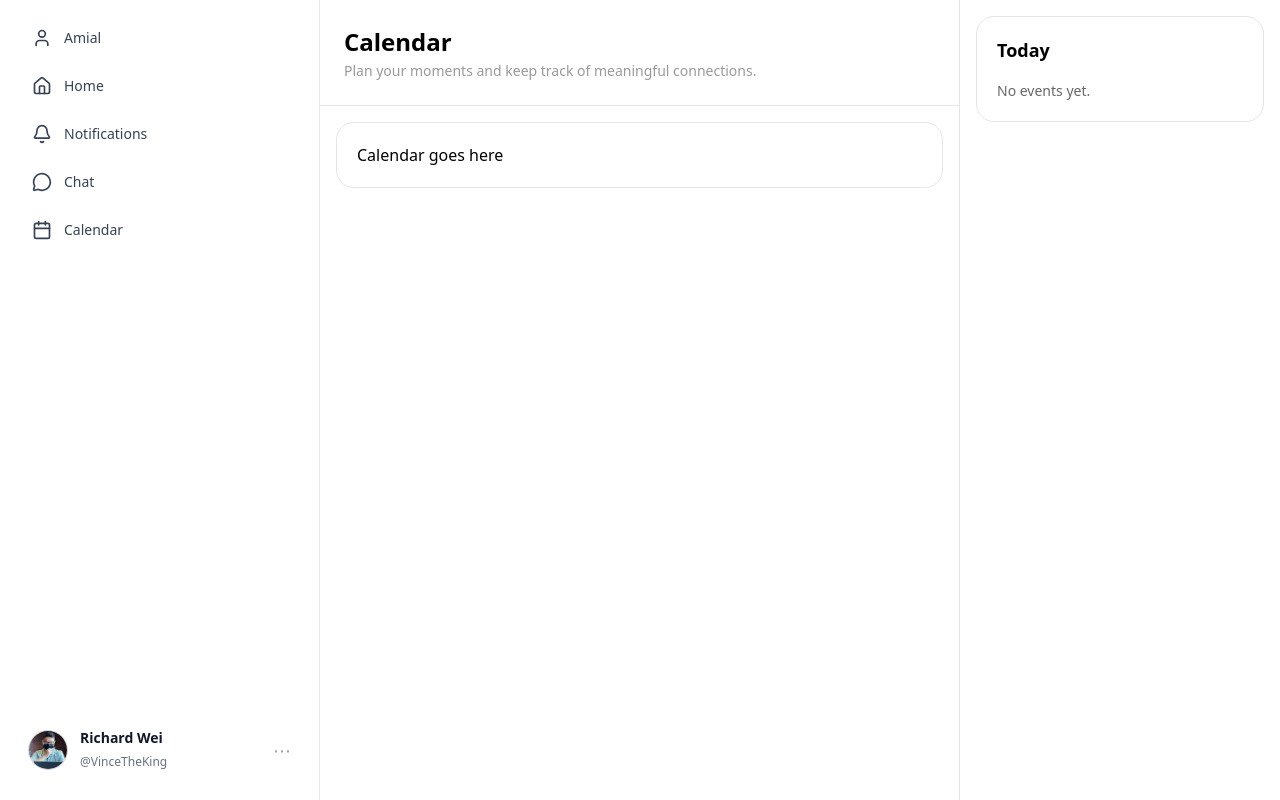
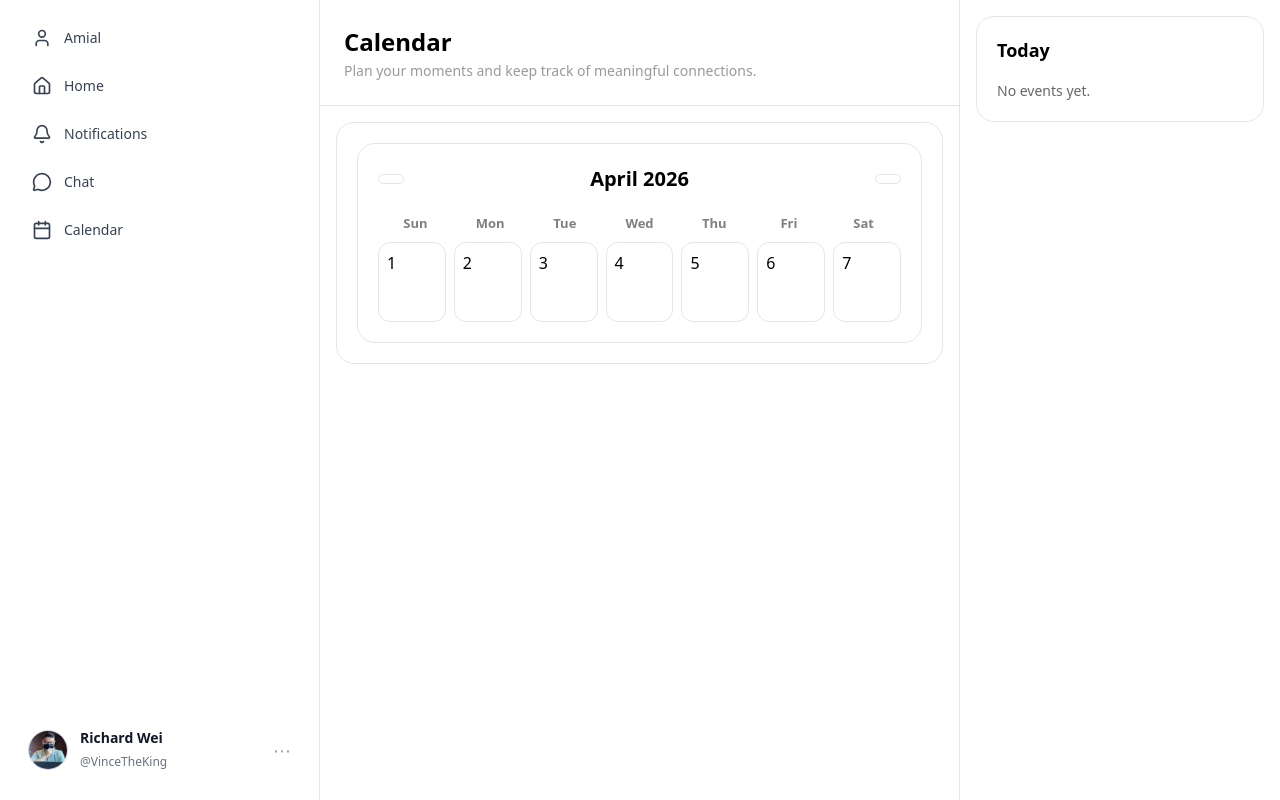
Before and after one commit to Amial-net/Amial, a React (Vite) app in the folder client/: page /calendar in a window 1280 px wide. Built offline with nearby package versions, Linux system fonts and the light colour scheme.

Commit message:
Integrate Calendar component into CalendarPage layout

```diff
--- a/client/src/Pages/CalendarPage.tsx
+++ b/client/src/Pages/CalendarPage.tsx
@@ -1,4 +1,5 @@
 import MainSideBar from "../components/SideBar.tsx";
+import Calendar from "../components/Calendar";
 
 export default function CalendarPage() {
   return (
@@ -23,7 +24,7 @@ export default function CalendarPage() {
         {/* CALENDAR BODY */}
         <div className="p-4">
           <div className="rounded-[18px] border border-black/10 p-5">
-            Calendar goes here
+            <Calendar />
           </div>
         </div>
 
--- /dev/null
+++ b/client/src/components/Calendar.tsx
@@ -0,0 +1,37 @@
+export default function Calendar() {
+  return (
+    <div className="rounded-[18px] border border-black/10 p-5">
+      <div className="flex items-center justify-between mb-5">
+        <button className="rounded-full border border-black/10 px-3 py-1">
+
+        </button>
+
+        <h2 className="text-[20px] font-extrabold">April 2026</h2>
+
+        <button className="rounded-full border border-black/10 px-3 py-1">
+
+        </button>
+      </div>
+
+      <div className="grid grid-cols-7 text-center text-[13px] font-bold text-black/50 mb-2">
+        <div>Sun</div>
+        <div>Mon</div>
+        <div>Tue</div>
+        <div>Wed</div>
+        <div>Thu</div>
+        <div>Fri</div>
+        <div>Sat</div>
+      </div>
+
+      <div className="grid grid-cols-7 gap-2">
+        <div className="h-20 rounded-[12px] border border-black/10 p-2">1</div>
+        <div className="h-20 rounded-[12px] border border-black/10 p-2">2</div>
+        <div className="h-20 rounded-[12px] border border-black/10 p-2">3</div>
+        <div className="h-20 rounded-[12px] border border-black/10 p-2">4</div>
+        <div className="h-20 rounded-[12px] border border-black/10 p-2">5</div>
+        <div className="h-20 rounded-[12px] border border-black/10 p-2">6</div>
+        <div className="h-20 rounded-[12px] border border-black/10 p-2">7</div>
+      </div>
+    </div>
+  );
+}
```
